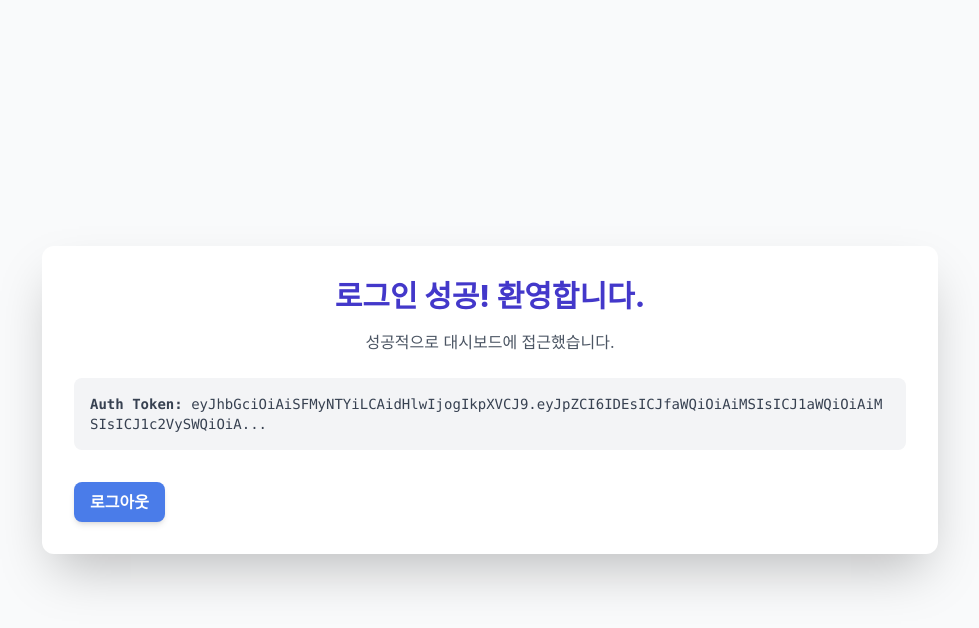
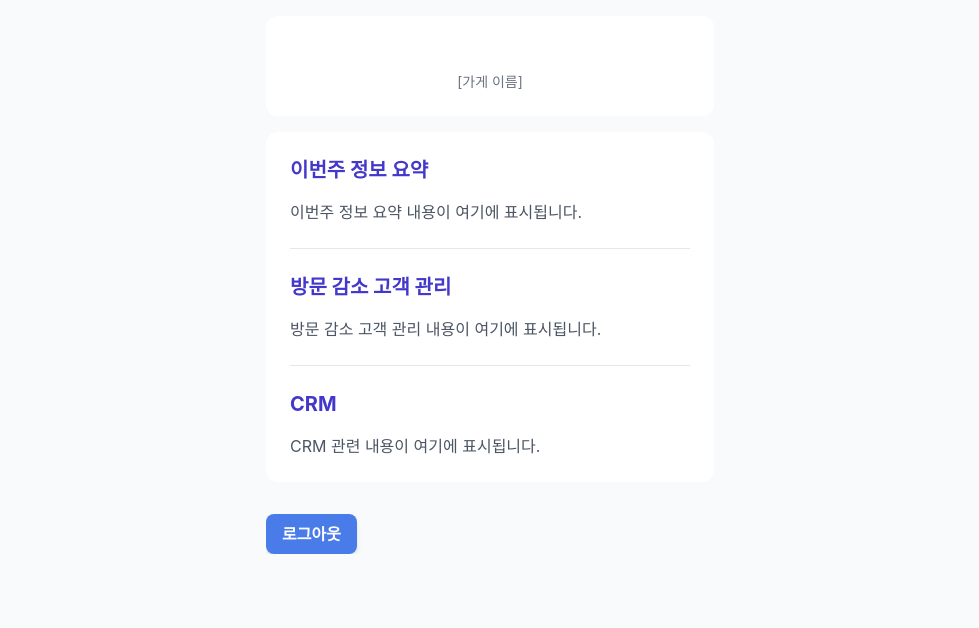
Before and after one commit to seongwon02/moki-campaign, a React (Vite) app in the folder frontend/: page / in a window 1280 px wide. Shown: the top 628 px of the page, without its empty margins (150-1129 px from the left). Built offline with nearby package versions, Linux system fonts and the light colour scheme; no server answers; sample sign-in values are in the browser's storage.

Commit message:
feat(fe): 메인 페이지 영역 구성

```diff
--- a/frontend/src/App.tsx
+++ b/frontend/src/App.tsx
@@ -1,6 +1,6 @@
 import { Routes, Route } from "react-router-dom";
 import LoginPage from "./pages/Login.tsx";
-import Dashboard from "./pages/Dashboard.tsx";
+import MainDashboard from "./pages/MainDashboard.tsx";
 import TestPage from "./pages/TestPage.tsx";
 import PrivateRoute from "./components/common/PrivateRoute.tsx";
 
@@ -16,7 +16,7 @@ const App = () => {
 
         {/* 보호된 경로 */}
         <Route element={<PrivateRoute />}>
-          <Route path="/" element={<Dashboard />} />
+          <Route path="/" element={<MainDashboard />} />
           {/* 여기에 다른 보호된 페이지들을 추가할 수 있습니다. */}
           {/* 예: <Route path="/customers" element={<CustomerPage />} /> */}
         </Route>
--- a/frontend/src/pages/Dashboard.tsx
+++ /dev/null
@@ -1,40 +0,0 @@
-import React from 'react';
-import { useDispatch, useSelector } from 'react-redux';
-import { useNavigate } from 'react-router-dom';
-import Button from '../components/common/Button';
-import { logout } from '../store/authSlice';
-import { type RootState, type AppDispatch } from '../store';
-
-const Dashboard: React.FC = () => {
-  const dispatch = useDispatch<AppDispatch>();
-  const navigate = useNavigate();
-  const { token } = useSelector((state: RootState) => state.auth);
-
-  const handleLogout = () => {
-    dispatch(logout());
-    navigate('/login');
-  };
-
-  return (
-    <div className="min-h-screen bg-gray-50 flex flex-col items-center justify-center p-8">
-      <div className="w-full max-w-4xl bg-white p-8 rounded-xl shadow-2xl text-center">
-        <h1 className="text-3xl font-extrabold text-indigo-700 mb-4">
-          로그인 성공! 환영합니다.
-        </h1>
-        <p className="text-gray-600 mb-6">
-          성공적으로 대시보드에 접근했습니다.
-        </p>
-        <div className="mt-4 p-4 bg-gray-100 rounded-lg overflow-x-auto">
-          <p className="text-sm text-left text-gray-700 font-mono break-all">
-            <b>Auth Token:</b> {token ? token.substring(0, 100) + '...' : '토큰이 없습니다.'}
-          </p>
-        </div>
-        <Button onClick={handleLogout} variant="primary" className="mt-8">
-          로그아웃
-        </Button>
-      </div>
-    </div>
-  );
-};
-
-export default Dashboard;
--- /dev/null
+++ b/frontend/src/pages/MainDashboard.tsx
@@ -0,0 +1,76 @@
+import React from "react";
+import { useDispatch } from "react-redux";
+import { useNavigate } from "react-router-dom";
+import Button from "../components/common/Button";
+import { logout } from "../store/authSlice";
+import { type AppDispatch } from "../store";
+
+const MainDashboard: React.FC = () => {
+  const dispatch = useDispatch<AppDispatch>();
+  const navigate = useNavigate();
+
+  const handleLogout = () => {
+    dispatch(logout());
+    navigate("/login");
+  };
+
+  return (
+    <div className="h-screen bg-gray-50 flex flex-col items-center p-4">
+      {/* Store Name Section (Fixed) */}
+      <div className="w-full max-w-md">
+        <div
+          className="bg-white rounded-xl p-6 mb-4 flex items-end"
+          style={{ minHeight: "100px" }}
+        >
+          <div className="text-center text-sm text-gray-500 w-full">
+            [가게 이름]
+          </div>
+        </div>
+      </div>
+
+      {/* Scrollable Content */}
+      <div className="w-full max-w-md overflow-y-auto">
+        <div className="bg-white rounded-xl p-6">
+          {/* Section 1: This Week's Information Summary */}
+          <div>
+            <h2 className="text-xl font-bold text-indigo-700 mb-4">
+              이번주 정보 요약
+            </h2>
+            <p className="text-gray-600">
+              이번주 정보 요약 내용이 여기에 표시됩니다.
+            </p>
+          </div>
+
+          <hr className="my-6 border-gray-200" />
+
+          {/* Section 2: Decreased Visit Customer Management */}
+          <div>
+            <h2 className="text-xl font-bold text-indigo-700 mb-4">
+              방문 감소 고객 관리
+            </h2>
+            <p className="text-gray-600">
+              방문 감소 고객 관리 내용이 여기에 표시됩니다.
+            </p>
+          </div>
+
+          <hr className="my-6 border-gray-200" />
+
+          {/* Section 3: CRM */}
+          <div>
+            <h2 className="text-xl font-bold text-indigo-700 mb-4">CRM</h2>
+            <p className="text-gray-600">CRM 관련 내용이 여기에 표시됩니다.</p>
+          </div>
+        </div>
+
+        {/* Logout Button */}
+        <div className="mt-8 text-center">
+          <Button onClick={handleLogout} variant="primary">
+            로그아웃
+          </Button>
+        </div>
+      </div>
+    </div>
+  );
+};
+
+export default MainDashboard;
```
